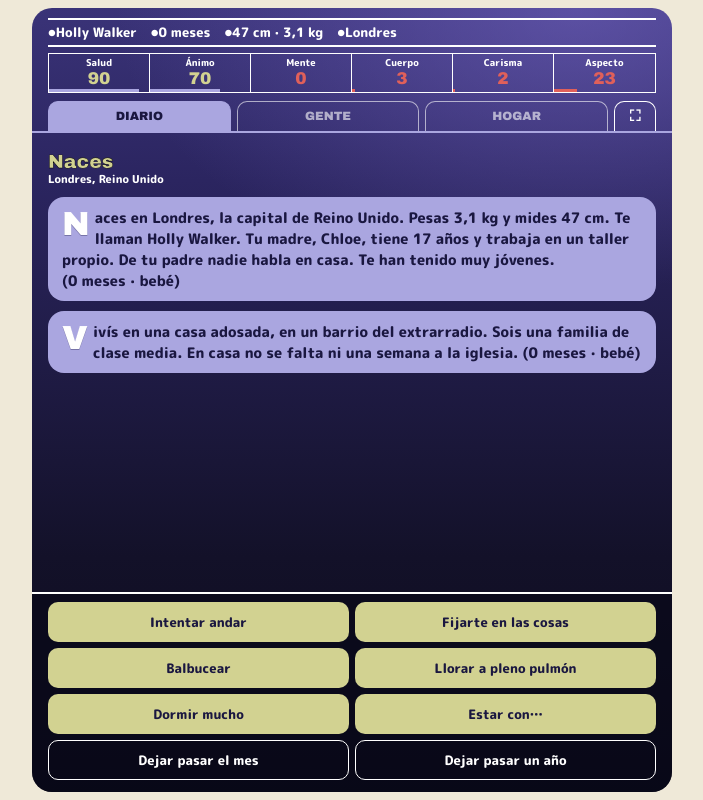
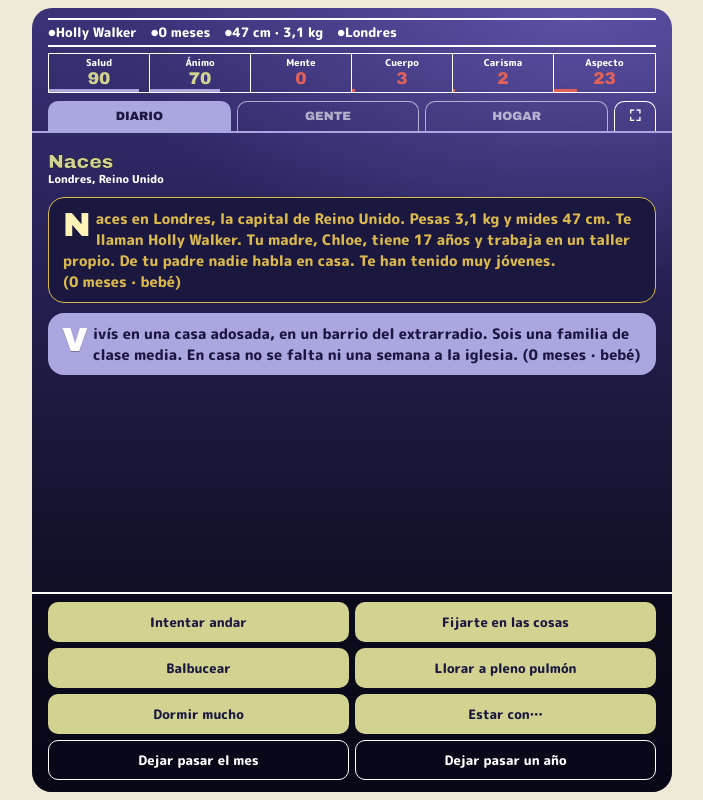
Before and after one commit to Cimentacion/cartografo, a plain HTML site: page vida/index.html in a window 1280 px wide. Both pictures are taken after a click on the button "NACER". Shown: the whole page, without its empty margins (288-991 px from the left). Drawn offline with nearby package versions, Linux system fonts and the light colour scheme; a web font is replaced by a local one.

Commit message:
Toda una Vida: mensajes antiguos atenuados, texto que se escribe y momentos clave en dorado
Co-Authored-By: Claude Fable 5.2 <noreply@anthropic.com>
Claude-Session: https://claude.ai/code/session_01WnY9RcQX1RFHApo7R9Jmjz

```diff
--- a/vida/index.html
+++ b/vida/index.html
@@ -62,6 +62,10 @@ button:focus-visible,input:focus-visible{outline:3px solid var(--oro);outline-of
 .caja p::first-letter{font-family:var(--f-titular);font-size:2.3em;float:left;line-height:.9;padding:2px 5px 0 0;color:var(--blanco);text-shadow:0 1px 0 rgba(26,23,64,.35)}
 .caja em{font-style:normal;white-space:nowrap}
 .caja.mala{background:#8f8ab8}
+.caja.clave{background:#1b1840;color:var(--oro);border:1.5px solid var(--oro)}
+.caja.clave p::first-letter{color:#fff3b8;text-shadow:none}
+.vieja{filter:brightness(.7) saturate(.85)}
+.tit.vieja{opacity:.75}
 .caja.fin{background:var(--tinta);color:var(--blanco);border:2px solid var(--oro)}
 .caja.fin p::first-letter{color:var(--oro)}
 .tit{font-family:var(--f-titular);color:var(--caqui);font-size:19px;line-height:1.2;margin-top:6px;text-wrap:balance;flex:none;-webkit-text-stroke:.4px #000}
@@ -222,8 +226,9 @@ function etapa(){const a=G.yo.edad/12;return a<2?"bebé":a<6?"infancia":a<12?"ni
 function edadTxt(m){const a=Math.floor(m/12);return a<1?m+(m==1?" mes":" meses"):a+(a==1?" año":" años")}
 function add(k,v){const y=G.yo;y[k]=clamp(y[k]+v)}
 function rel(p,v){if(p)p.rel=clamp(p.rel+v)}
-function log(txt,cls){txt=txt.charAt(0).toUpperCase()+txt.slice(1);G.log.push({t:"caja",txt,cls:cls||"",tag:edadTxt(G.yo.edad)+" · "+etapa()});if(G.log.length>160)G.log.splice(0,G.log.length-160)}
-function titular(txt,sub){G.log.push({t:"tit",txt,sub:sub||""})}
+const RE_CLAVE=/^Naces en|primeros pasos|primera palabra|Nace |da a luz|^Muere |ha muerto|y ganas\.|Te ascienden|Te cogen\.|Terminas (la carrera|Med|Mag|Ing|Der|Eco|Per|Cie)|dice que sí|sois pareja|Empezáis a salir|está embarazada|test da positivo|Positivo\.|Os mudáis|Te ofrecen|Llega una oferta|Firmas\.|Es tu primera vez|Eres mayor de edad|Empiezas el colegio|Pasas al instituto|Te jubilas|Te vas de casa|centro de acogida|se separan|Es lo más alto|propia escuela|beca completa|Dejas de crecer|adopción ha salido|Abres un grupo|Te matriculas|Te quedas sin padres|un infarto/;
+function log(txt,cls){txt=txt.charAt(0).toUpperCase()+txt.slice(1);cls=(cls||"")+(RE_CLAVE.test(txt)?" clave":"");G.lid=(G.lid||0)+1;G.log.push({t:"caja",txt,cls,n:G.tn||0,i:G.lid,tag:edadTxt(G.yo.edad)+" · "+etapa()});if(G.log.length>160)G.log.splice(0,G.log.length-160)}
+function titular(txt,sub){G.lid=(G.lid||0)+1;G.log.push({t:"tit",txt,sub:sub||"",n:G.tn||0,i:G.lid})}
 function rolTxt(p){
   if(p.id==G.pareja)return G.casado?gp(p,"Marido","Mujer"):gp(p,"Novio","Novia");
   if(p.amante)return "Amante"+(p.casado?" ("+gp(p,"casado","casada")+")":"");
@@ -1197,6 +1202,7 @@ function acciones(){
 }
 function hacer(fn){
   if(G.muerto)return;
+  G.tn=(G.tn||0)+1;
   const r=fn();
   if(typeof r=="string")log(r);else if(r&&r.txt)log(r.txt,r.mal?"mala":"");
   if(G.muerteDirecta){const c=G.muerteDirecta;delete G.muerteDirecta;G.yo.edad++;muerteYo(c)}
@@ -1204,6 +1210,7 @@ function hacer(fn){
   TAB="diario";guardar();cerrarHoja();render(true);
 }
 function pasarAnio(){
+  G.tn=(G.tn||0)+1;
   log("Dejas correr un año entero.");
   for(let i=0;i<12&&!G.muerto&&!G.pend;i++)tick();
   guardar();render(true);
@@ -1235,12 +1242,34 @@ function pantallaCrear(){
   $("crear").querySelectorAll(".chips button").forEach(b=>b.onclick=()=>{
     const k=b.parentNode.dataset.k,v=b.dataset.v;SEL[k]=v=="null"?null:(k=="riqueza"?+v:v);
     b.parentNode.querySelectorAll("button").forEach(x=>x.classList.toggle("on",x==b))});
-  $("bNacer").onclick=()=>{nacer({origen:SEL.origen,riqueza:SEL.riqueza,sexo:SEL.sexo,nombre:$("nombre").value});TAB="diario";render(true)};
+  $("bNacer").onclick=()=>{visto=0;nacer({origen:SEL.origen,riqueza:SEL.riqueza,sexo:SEL.sexo,nombre:$("nombre").value});TAB="diario";render(true)};
 }
 function barra(k,et){const v=Math.round(G.yo[k]);return `<div class="${v<25?"mal":""}">${et}<b>${v}</b><i style="width:${v}%"></i></div>`}
 function filaGente(p){return `<tr class="${p.vivo?"":"muerto"}"><td>${esc(p.nombre)} ${esc(p.apellido)}${p.id==G.crush&&p.id!=G.pareja?" ♥":""}${p.vivo&&p.quim>0&&anios()>=18?" · química "+Math.round(p.quim):""}${p.vivo&&p.emb>0?" · embarazada":""}</td><td>${rolTxt(p)}</td><td class="n">${p.vivo?edadTxt(p.edad):"† "+edadTxt(p.edad)}</td><td class="n">${Math.round(p.rel)}</td></tr>`}
 function tablaGente(titulo,l){return l.length?`<div class="tit">${titulo}</div><table><tr><th>Nombre</th><th>Quién es</th><th>Edad</th><th>Vínculo</th></tr>${l.map(filaGente).join("")}</table>`:""}
+let visto=0,tecleo=null;
+function pararTecleo(){if(tecleo){clearInterval(tecleo.t);const f=tecleo.fin;tecleo=null;f()}}
+function teclear(els,v){ // los mensajes nuevos se escriben solos; un toque los completa
+  if(!els.length)return;
+  let lento=true;try{lento=!matchMedia("(prefers-reduced-motion:reduce)").matches}catch(e){}
+  if(!lento)return;
+  const cola=els.map(el=>{const ns=[];const w=document.createTreeWalker(el,NodeFilter.SHOW_TEXT);let n;while(n=w.nextNode())ns.push([n,n.nodeValue]);return {el,ns}});
+  const total=cola.reduce((s,c)=>s+c.ns.reduce((q,x)=>q+x[1].length,0),0),paso=Math.max(2,Math.ceil(total/140));
+  cola.forEach(c=>{c.el.style.display="none";c.ns.forEach(x=>x[0].nodeValue="")});
+  let ci=0,ni=0,ch_=0;
+  const abre=()=>{if(ci<cola.length){cola[ci].el.style.display="";if(cola[ci].el.classList.contains("tit")){cola[ci].ns.forEach(x=>x[0].nodeValue=x[1]);ci++;ni=0;ch_=0;abre()}}};
+  const fin=()=>{cola.forEach(c=>{c.el.style.display="";c.ns.forEach(x=>x[0].nodeValue=x[1])});v.scrollTop=v.scrollHeight};
+  abre();
+  tecleo={fin,t:setInterval(()=>{
+    if(ci>=cola.length){pararTecleo();return}
+    const c=cola[ci];let q=paso;
+    while(q>0&&ni<c.ns.length){const x=c.ns[ni],k=Math.min(q,x[1].length-ch_);ch_+=k;q-=k;x[0].nodeValue=x[1].slice(0,ch_);if(ch_>=x[1].length){ni++;ch_=0}}
+    if(ni>=c.ns.length){ci++;ni=0;ch_=0;abre()}
+    v.scrollTop=v.scrollHeight;
+  },16)};
+}
 function render(abajo){
+  pararTecleo();
   if(!G){pantallaCrear();return}
   const y=G.yo;
   $("crear").hidden=true;$("vista").hidden=false;$("acc").hidden=false;$("tabs").hidden=false;$("stats").hidden=false;$("cab").classList.add("compacta");
@@ -1249,9 +1278,11 @@ function render(abajo){
   document.querySelectorAll("#tabs button[data-t]").forEach(b=>b.classList.toggle("on",b.dataset.t==TAB));
   const v=$("vista");
   if(TAB=="diario"){
-    v.innerHTML=G.log.slice(-70).map(e=>e.t=="tit"?`<div class="tit">${esc(e.txt)}${e.sub?"<small>"+esc(e.sub)+"</small>":""}</div>`:
-      `<div class="caja ${e.cls}"><p>${esc(e.txt)}${e.tag?" <em>("+esc(e.tag)+")</em>":""}</p></div>`).join("");
-    if(abajo)v.scrollTop=v.scrollHeight;
+    const tn=G.tn||0,at=e=>(e.cls!="fin"&&(e.n||0)<tn?" vieja":"")+'"'+(abajo&&e.i>visto?" data-new":"");
+    v.innerHTML=G.log.slice(-70).map(e=>e.t=="tit"?`<div class="tit${at(e)}>${esc(e.txt)}${e.sub?"<small>"+esc(e.sub)+"</small>":""}</div>`:
+      `<div class="caja ${e.cls}${at(e)}><p>${esc(e.txt)}${e.tag?" <em>("+esc(e.tag)+")</em>":""}</p></div>`).join("");
+    visto=G.lid||0;
+    if(abajo){v.scrollTop=v.scrollHeight;teclear([...v.querySelectorAll("[data-new]")],v)}
   }else if(TAB=="familia"){
     const viv=G.gente.filter(p=>p.vivo&&p.con),fam=["prog","herm","abu","tio","primo","hijo"];
     v.innerHTML=tablaGente("En casa contigo",viv.filter(p=>p.casa))+
@@ -1299,7 +1330,8 @@ $("bFull").onclick=()=>{
   }catch(e){abrirHoja("Aquí no se puede poner a pantalla completa. Instala el APK: ahí va siempre completa.",[])}
 };
 window.__atras=()=>{if($("hoja").classList.contains("on")){if(!(G&&G.pend))cerrarHoja();return 1}return 0};
-cargar();render(true);
+$("vista").addEventListener("click",pararTecleo);
+cargar();visto=G?(G.lid||0):0;render(true);
 </script>
 </body>
 </html>
```
